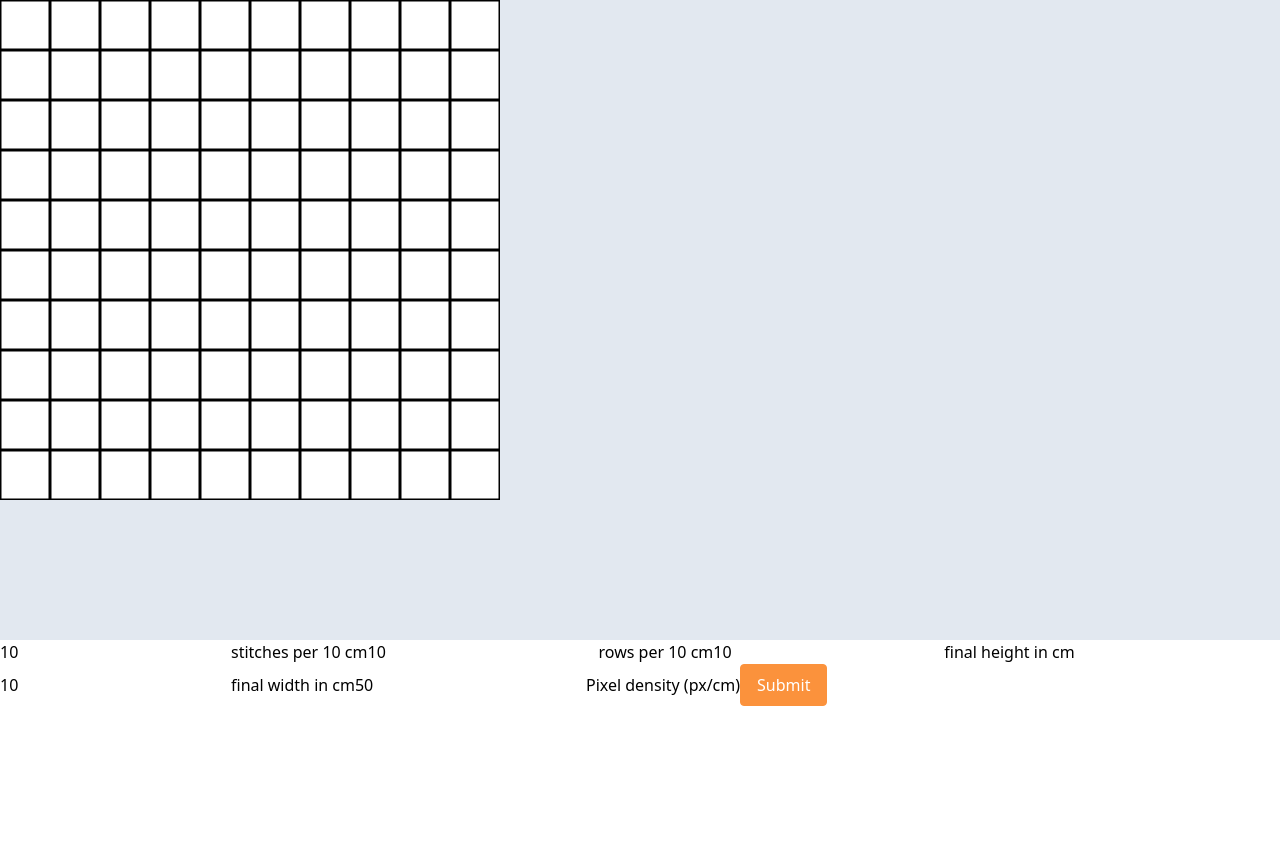
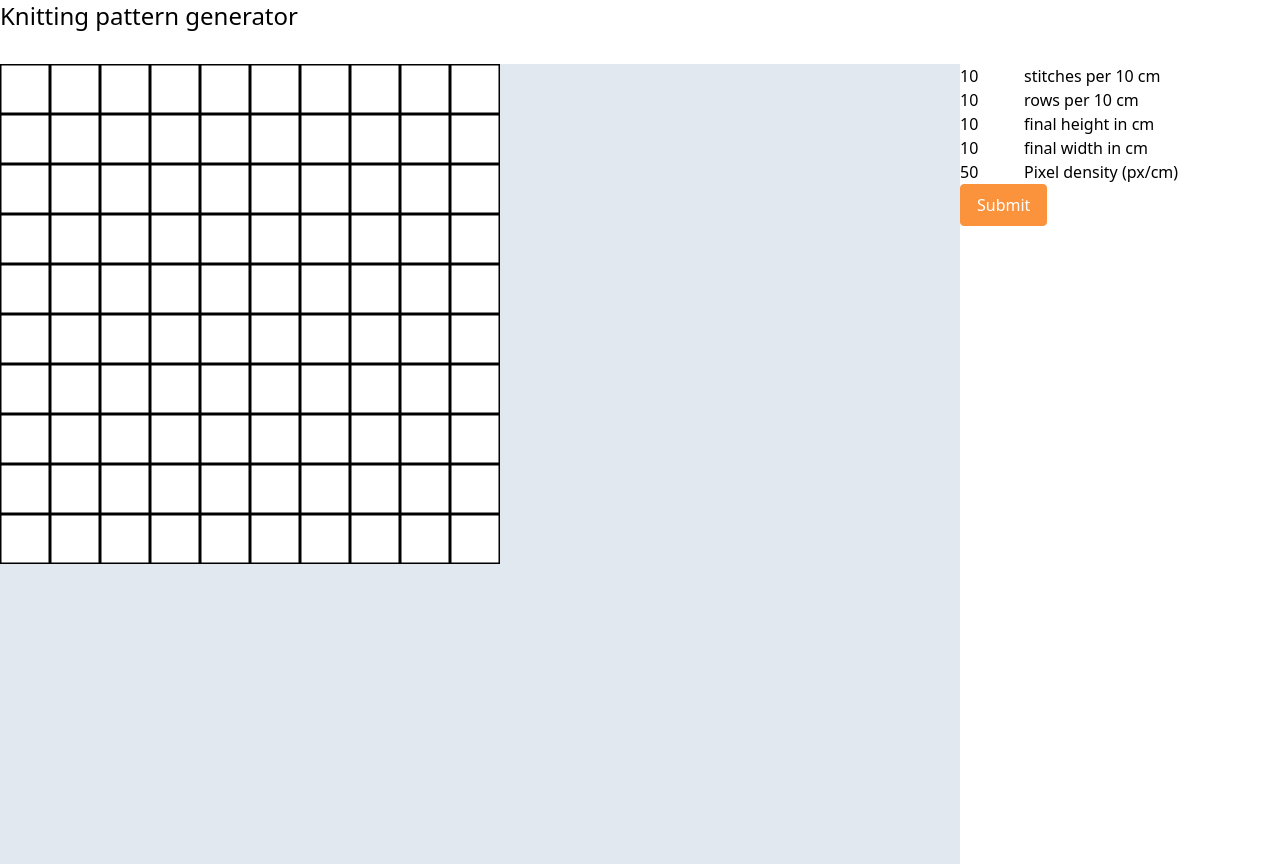
Before and after one commit to remodietlicher/knitting-pattern, a Next.js app: page / in a window 1280 px wide. Before the commit the page ends 800 px from the top, so only its background shows below. Built offline with nearby package versions, Linux system fonts and the light colour scheme.

Commit message:
add some styling

```diff
--- /dev/null
+++ b/components/FormElements/NumberInput.tsx
@@ -0,0 +1,24 @@
+import { Fragment } from "react";
+
+interface NumberInputProps {
+  defaultValue: number;
+  text: string;
+  changeHandler: React.ChangeEventHandler<HTMLInputElement>;
+}
+
+const NumberInput: React.FunctionComponent<NumberInputProps> = (props) => {
+  return (
+    <div className="block">
+      <input
+        className="w-16"
+        type="text"
+        id="height"
+        defaultValue={props.defaultValue}
+        onChange={props.changeHandler}
+      />
+      <label htmlFor="height">{props.text}</label>
+    </div>
+  );
+};
+
+export default NumberInput;
--- /dev/null
+++ b/components/FormElements/SubmitButton.tsx
@@ -0,0 +1,14 @@
+import { prependOnceListener } from "process";
+
+const SubmitButton: React.FC = (props) => {
+  return (
+    <button
+      className="bg-orange-400 hover:bg-transparent border border-orange-400 text-white hover:text-orange-400 rounded py-2 px-4 block"
+      type="submit"
+    >
+      {props.children}
+    </button>
+  );
+};
+
+export default SubmitButton;
--- a/components/Knitting/KnittingTools.tsx
+++ b/components/Knitting/KnittingTools.tsx
@@ -1,3 +1,4 @@
+import React, { useState } from "react";
 import { setDimsCm, setPxPerCm } from "../../store/canvasSlice";
 import { useAppDispatch, useAppSelector } from "../../store/hooks";
 import {
@@ -8,26 +9,31 @@ import {
   setKnittingStitchDensity,
   setKnittingWidth,
 } from "../../store/knittingSlice";
+import NumberInput from "../FormElements/NumberInput";
+import SubmitButton from "../FormElements/SubmitButton";
 
 const KnittingTools = () => {
   const knittingState = useAppSelector((state) => state.knitting);
   const canvasState = useAppSelector((state) => state.canvas);
   const dispatch = useAppDispatch();
 
+  const [stitchDensityForm, setStitchDensityForm] = useState(
+    knittingState.stitchDensity
+  );
+  const [rowDensityForm, setRowDensityForm] = useState(
+    knittingState.rowDensity
+  );
+  const [heightForm, setHeightForm] = useState(knittingState.height);
+  const [widthForm, setWidthForm] = useState(knittingState.width);
+  const [pxPerCmForm, setPxPerCmForm] = useState(canvasState.pxPerCm);
+
   const knittingSubmitHandler = (e: React.FormEvent<HTMLFormElement>) => {
     e.preventDefault();
-    const stitchDensity = +(e.currentTarget.elements[0] as HTMLInputElement)
-      .value;
-    const rowDensity = +(e.currentTarget.elements[1] as HTMLInputElement).value;
-    const height = +(e.currentTarget.elements[2] as HTMLInputElement).value;
-    const width = +(e.currentTarget.elements[3] as HTMLInputElement).value;
-    const pxPerCm = +(e.currentTarget.elements[4] as HTMLInputElement).value;
-
     const nx = knittingState.pattern[0].length;
     const ny = knittingState.pattern.length;
 
-    const newNy = Math.max(countFromDensity(rowDensity, height), ny);
-    const newNx = Math.max(countFromDensity(stitchDensity, width), nx);
+    const newNy = Math.max(countFromDensity(rowDensityForm, heightForm), ny);
+    const newNx = Math.max(countFromDensity(stitchDensityForm, widthForm), nx);
 
     const newPattern = Array.from(Array(newNy), (_) =>
       Array(newNx).fill(false)
@@ -39,41 +45,53 @@ const KnittingTools = () => {
       }
     }
 
-    dispatch(setKnittingHeight(height));
-    dispatch(setKnittingWidth(width));
-    dispatch(setKnittingRowDensity(rowDensity));
-    dispatch(setKnittingStitchDensity(stitchDensity));
+    dispatch(setKnittingHeight(heightForm));
+    dispatch(setKnittingWidth(widthForm));
+    dispatch(setKnittingRowDensity(rowDensityForm));
+    dispatch(setKnittingStitchDensity(stitchDensityForm));
     dispatch(setKnittingPattern(newPattern));
-    dispatch(setDimsCm({ widthInCm: width, heightInCm: height }));
-    dispatch(setPxPerCm(pxPerCm));
+    dispatch(setDimsCm({ widthInCm: widthForm, heightInCm: heightForm }));
+    dispatch(setPxPerCm(pxPerCmForm));
   };
 
   return (
     <form onSubmit={knittingSubmitHandler}>
-      <input
-        type="text"
-        id="stitch-density"
+      <NumberInput
+        text="stitches per 10 cm"
         defaultValue={knittingState.stitchDensity}
+        changeHandler={(e: React.ChangeEvent<HTMLInputElement>) => {
+          setStitchDensityForm(+e.currentTarget.value);
+        }}
       />
-      <label htmlFor="stitch-density">stitches per 10 cm</label>
-      <input
-        type="text"
-        id="row-density"
+      <NumberInput
+        text="rows per 10 cm"
         defaultValue={knittingState.rowDensity}
+        changeHandler={(e: React.ChangeEvent<HTMLInputElement>) => {
+          setRowDensityForm(+e.currentTarget.value);
+        }}
       />
-      <label htmlFor="row-density">rows per 10 cm</label>
-      <input type="text" id="height" defaultValue={knittingState.height} />
-      <label htmlFor="height">final height in cm</label>
-      <input type="text" id="width" defaultValue={knittingState.width} />
-      <label htmlFor="width">final width in cm</label>
-      <input type="text" id="px-per-cm" defaultValue={canvasState.pxPerCm} />
-      <label htmlFor="px-per-cm">Pixel density (px/cm)</label>
-      <button
-        className="bg-orange-400 hover:bg-transparent border border-orange-400 text-white hover:text-orange-400 rounded py-2 px-4"
-        type="submit"
-      >
-        Submit
-      </button>
+      <NumberInput
+        text="final height in cm"
+        defaultValue={knittingState.height}
+        changeHandler={(e: React.ChangeEvent<HTMLInputElement>) => {
+          setHeightForm(+e.currentTarget.value);
+        }}
+      />
+      <NumberInput
+        text="final width in cm"
+        defaultValue={knittingState.width}
+        changeHandler={(e: React.ChangeEvent<HTMLInputElement>) => {
+          setWidthForm(+e.currentTarget.value);
+        }}
+      />
+      <NumberInput
+        text="Pixel density (px/cm)"
+        defaultValue={canvasState.pxPerCm}
+        changeHandler={(e: React.ChangeEvent<HTMLInputElement>) => {
+          setPxPerCmForm(+e.currentTarget.value);
+        }}
+      />
+      <SubmitButton>Submit</SubmitButton>
     </form>
   );
 };
--- a/pages/index.tsx
+++ b/pages/index.tsx
@@ -6,11 +6,14 @@ import Tools from "../components/Knitting/KnittingTools";
 export default function Home() {
   return (
     <Provider store={store}>
-      <div className="flex flex-col h-screen w-screen" id="main">
+      <div className="h-11 lg:h-16">
+        <h1 className="text-2xl">Knitting pattern generator</h1>
+      </div>
+      <div className="flex flex-col lg:flex-row h-screen w-screen" id="main">
         <div className="grow bg-slate-200 flex" id="canvas">
           <Canvas />
         </div>
-        <div className="h-40" id="tools">
+        <div className="h-52 lg:w-80" id="tools">
           <Tools></Tools>
         </div>
       </div>
```
